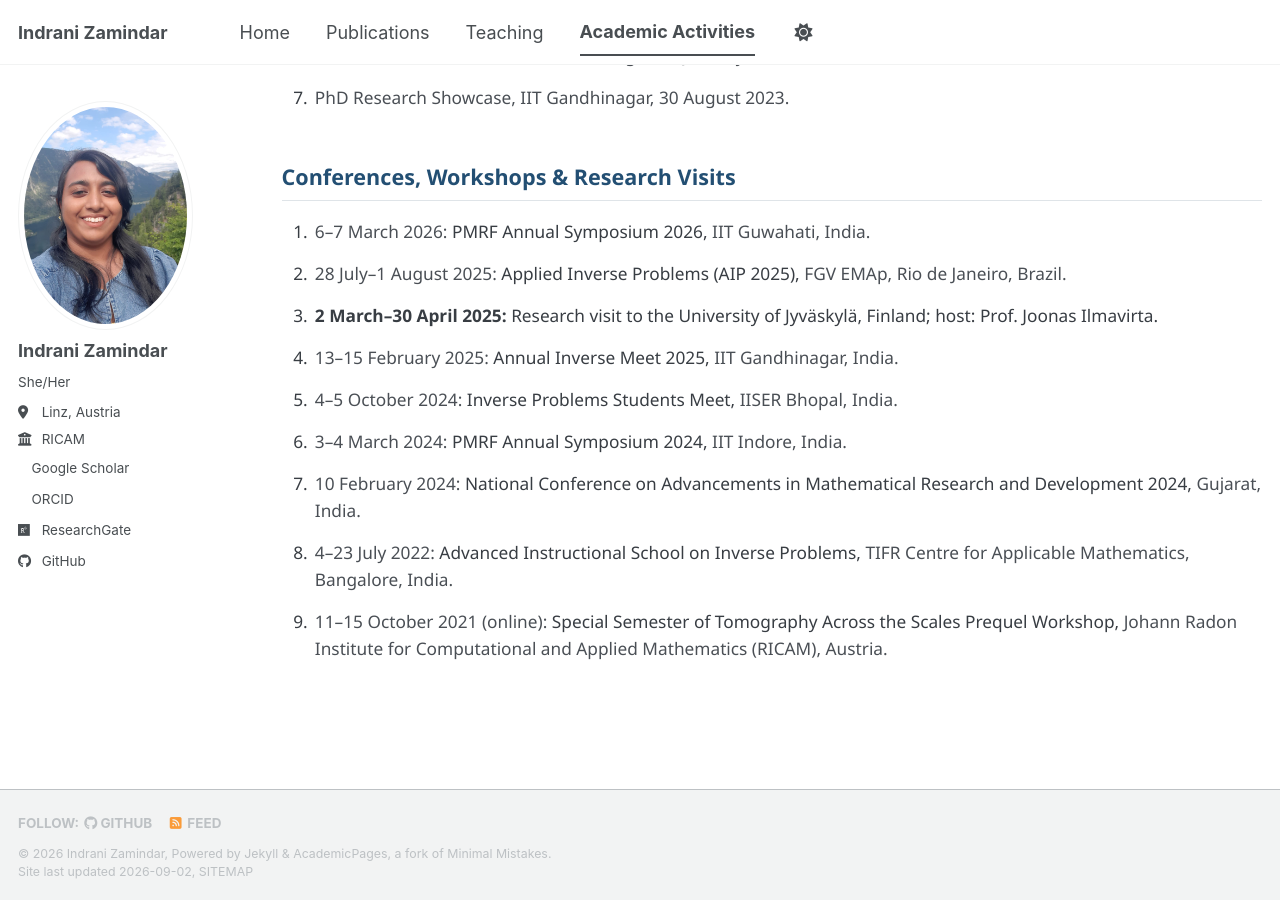
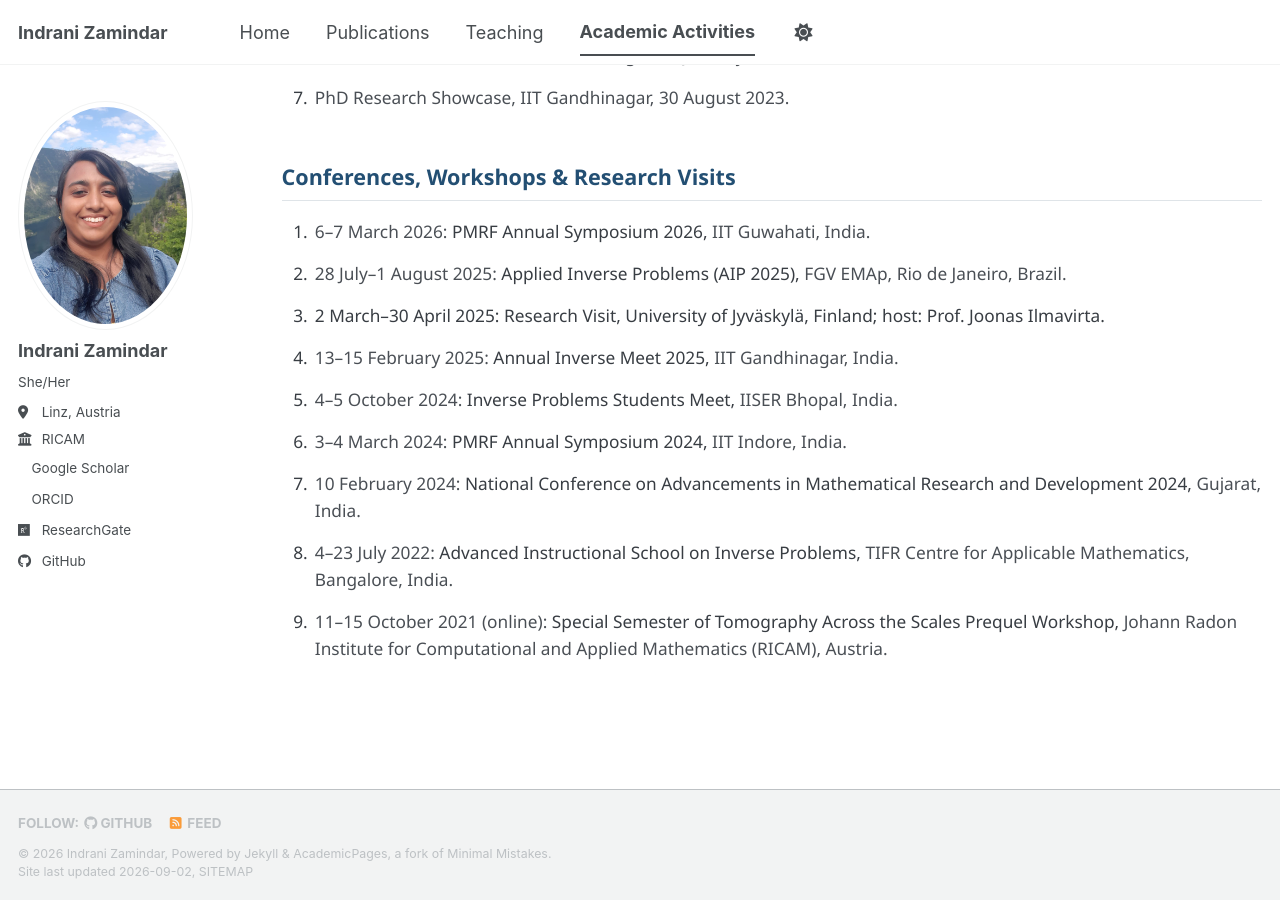
Before and after one commit to izamindar/izamindar.github.io, a Jekyll site: the page built from _pages/academic-activities.html, in a window 1280 px wide and 900 px high, scrolled down 897 px. Built offline with Jekyll 4.4.1, drawn with Linux system fonts in a browser that asks for light colours; a style sheet for code colours, icons or effects is not loaded.

Commit message:
Enhance research visit entry formatting
Updated the research visit entry to include 'Research Visit' in a span tag for better formatting.

```diff
--- a/_pages/academic-activities.html
+++ b/_pages/academic-activities.html
@@ -224,8 +224,9 @@ author_profile: true
   </li>
 
   <li>
-  <strong>2 March–30 April 2025:</strong>
-  Research visit to the University of Jyväskylä, Finland; host: Prof. Joonas Ilmavirta.
+  2 March–30 April 2025:
+  <span class="activity-name">Research Visit</span>,
+  University of Jyväskylä, Finland; host: Prof. Joonas Ilmavirta.
 </li>
 
   <li>
```
